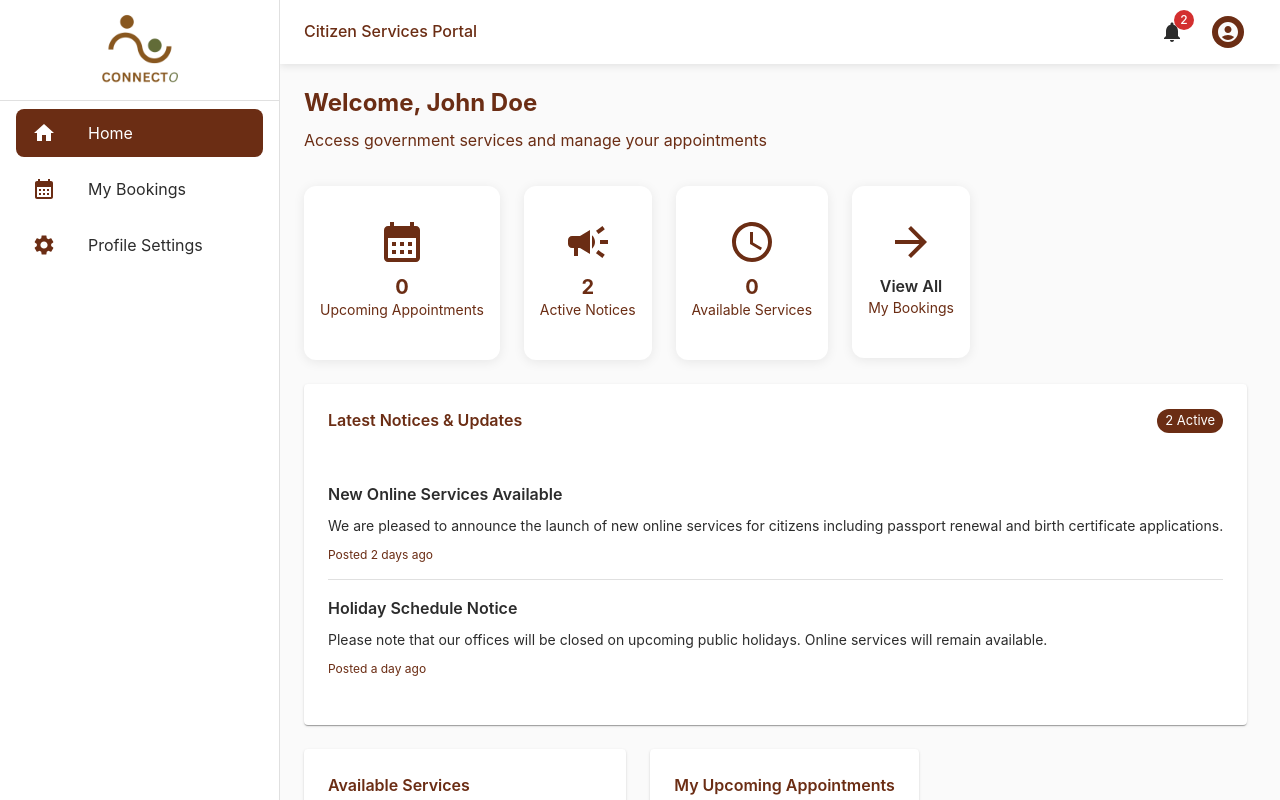
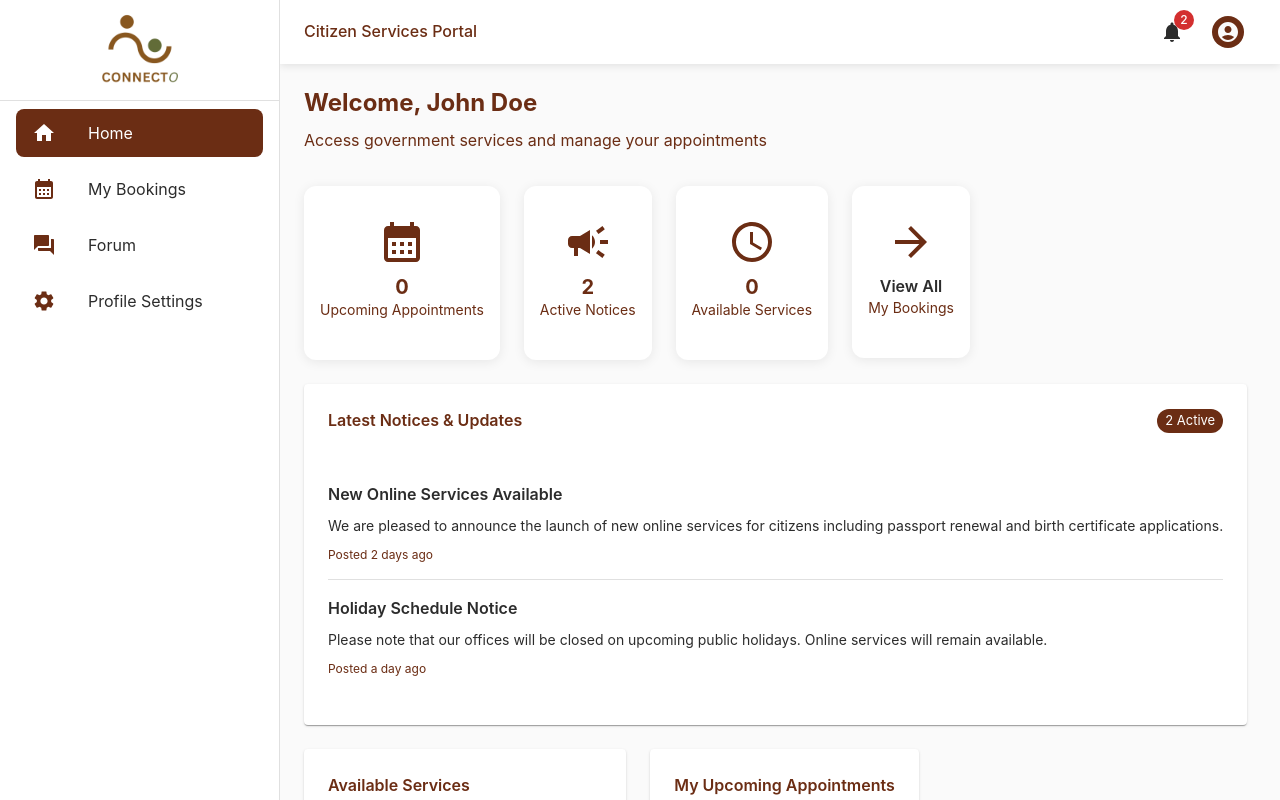
Before and after one commit to NMKenuka/Connecto, a React (Vite) app: page /login in a window 1280 px wide. Both pictures are taken after typing "name@example.com", "Sample123" into the empty fields and a click on the button "Sign In". Shown: the top 800 px of the page. Built offline with nearby package versions, Linux system fonts and the light colour scheme.

Commit message:
Admin and User Layout Modified

```diff
--- a/src/components/common/AdminLayout.tsx
+++ b/src/components/common/AdminLayout.tsx
@@ -24,6 +24,7 @@ import {
   Logout as LogoutIcon,
   Menu as MenuIcon,
   AccountCircle,
+  Insights as AnalyticsIcon,
 } from "@mui/icons-material";
 import { useNavigate, useLocation } from "react-router-dom";
 import { useAuth } from "../../context/AuthContext";
@@ -49,10 +50,11 @@ const AdminLayout: React.FC<AdminLayoutProps> = ({ children }) => {
       path: "/admin/bookings",
     },
     { text: "Post Notices", icon: <NoticesIcon />, path: "/admin/notices" },
+    { text: "Analytics", icon: <AnalyticsIcon />, path: "/admin/analytics" },
     {
       text: "Profile Settings",
       icon: <SettingsIcon />,
-      path: "/admin/profile",
+      path: "/profile",
     },
   ];
 
--- a/src/components/common/UserLayout.tsx
+++ b/src/components/common/UserLayout.tsx
@@ -25,6 +25,7 @@ import {
   Menu as MenuIcon,
   AccountCircle,
   Notifications as NotificationsIcon,
+  Forum as ForumIcon,
 } from "@mui/icons-material";
 import { useNavigate, useLocation } from "react-router-dom";
 import { useAuth } from "../../context/AuthContext";
@@ -66,6 +67,7 @@ const UserLayout: React.FC<UserLayoutProps> = ({ children }) => {
   const menuItems = [
     { text: "Home", icon: <HomeIcon />, path: "/dashboard" },
     { text: "My Bookings", icon: <BookingsIcon />, path: "/my-bookings" },
+    { text: "Forum", icon: <ForumIcon />, path: "/dashboard/forum" },
     { text: "Profile Settings", icon: <SettingsIcon />, path: "/profile" },
   ];
 
```
